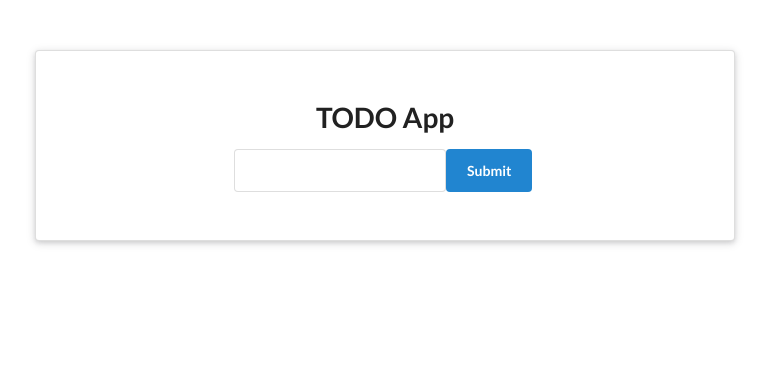
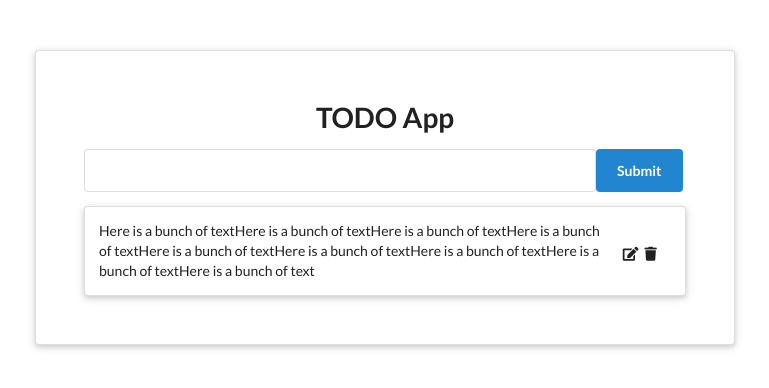
Before and after one commit to JackG102/react_todo, a React (Create React App) app: page / in a window 1280 px wide. Shown: the top 388 px of the page, without its empty margins (255-1024 px from the left). Built offline with nearby package versions, Linux system fonts and the light colour scheme.

Commit message:
Added Note component and styled it in addition to some other stylings for the Note Form component

```diff
--- a/src/App.js
+++ b/src/App.js
@@ -1,5 +1,6 @@
 import React from 'react';
 import NoteForm from './components/NoteForm';
+import Note from './components/Note';
 
 const App = () => {
   return(
@@ -9,6 +10,7 @@ const App = () => {
     >
       <h1>TODO App</h1>
       <NoteForm />
+      <Note />
     </div>
   );
 }
--- /dev/null
+++ b/src/components/Note.css
@@ -0,0 +1,16 @@
+.note-container {
+  width: 100%;
+  display: grid;
+  grid-template-columns: 90% 10%;
+  align-items: center;
+  justify-content: space-between;
+}
+
+.note-container p {
+ margin-bottom: 0;
+}
+
+.note-icon-container {
+  display: flex;
+  justify-content: center;
+}
--- /dev/null
+++ b/src/components/Note.js
@@ -0,0 +1,16 @@
+import React from 'react';
+import './Note.css';
+
+const Note = () => {
+  return(
+    <div className="note-container ui raised segment">
+      <p>Here is a bunch of textHere is a bunch of textHere is a bunch of textHere is a bunch of textHere is a bunch of textHere is a bunch of textHere is a bunch of textHere is a bunch of textHere is a bunch of text</p>
+      <div className="note-icon-container">
+        <i className="edit icon"></i>
+        <i className="trash icon"></i>
+      </div>
+    </div>
+  );
+}
+
+export default Note;
--- /dev/null
+++ b/src/components/NoteForm.css
@@ -0,0 +1,3 @@
+form, .form-input-container {
+  width: 100%;
+}
--- a/src/components/NoteForm.js
+++ b/src/components/NoteForm.js
@@ -1,9 +1,10 @@
 import React from 'react';
+import './NoteForm.css';
 
 const NoteForm = () => {
   return(
     <form>
-      <div className="ui input">
+      <div className="form-input-container ui input">
         <input type="text" />
         <button className="ui primary button">Submit</button>
       </div>
```
